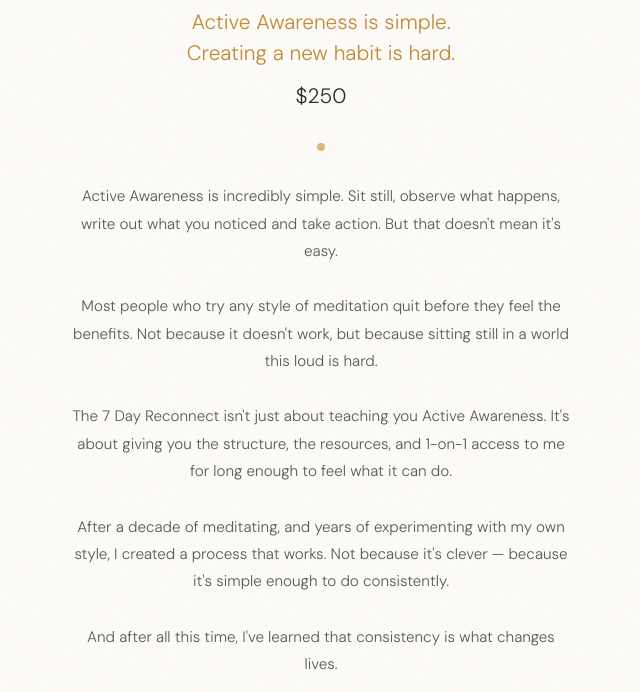
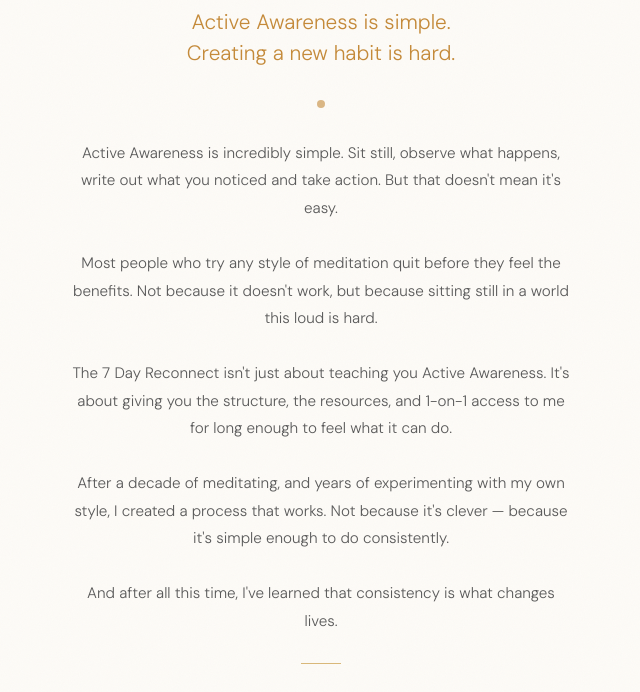
Before and after one commit to jordancole-co/jordancole-site, a plain HTML site: page 7dayreconnect.html in a window 1280 px wide. Shown: the part 108-800 px from the top of the page, without its empty margins (319-959 px from the left). Drawn offline with Linux system fonts and the light colour scheme.

Commit message:
Update 7dayreconnect.html

```diff
--- a/7dayreconnect.html
+++ b/7dayreconnect.html
@@ -352,7 +352,6 @@
   <div class="container">
     <h1 class="headline">The 7 Day Reconnect</h1>
     <p class="subhead">Active Awareness is simple.<br>Creating a new habit is hard.</p>
-    <p class="price">$250</p>
 
     <div class="dot-wrapper">
       <div class="breathing-dot"></div>
```
